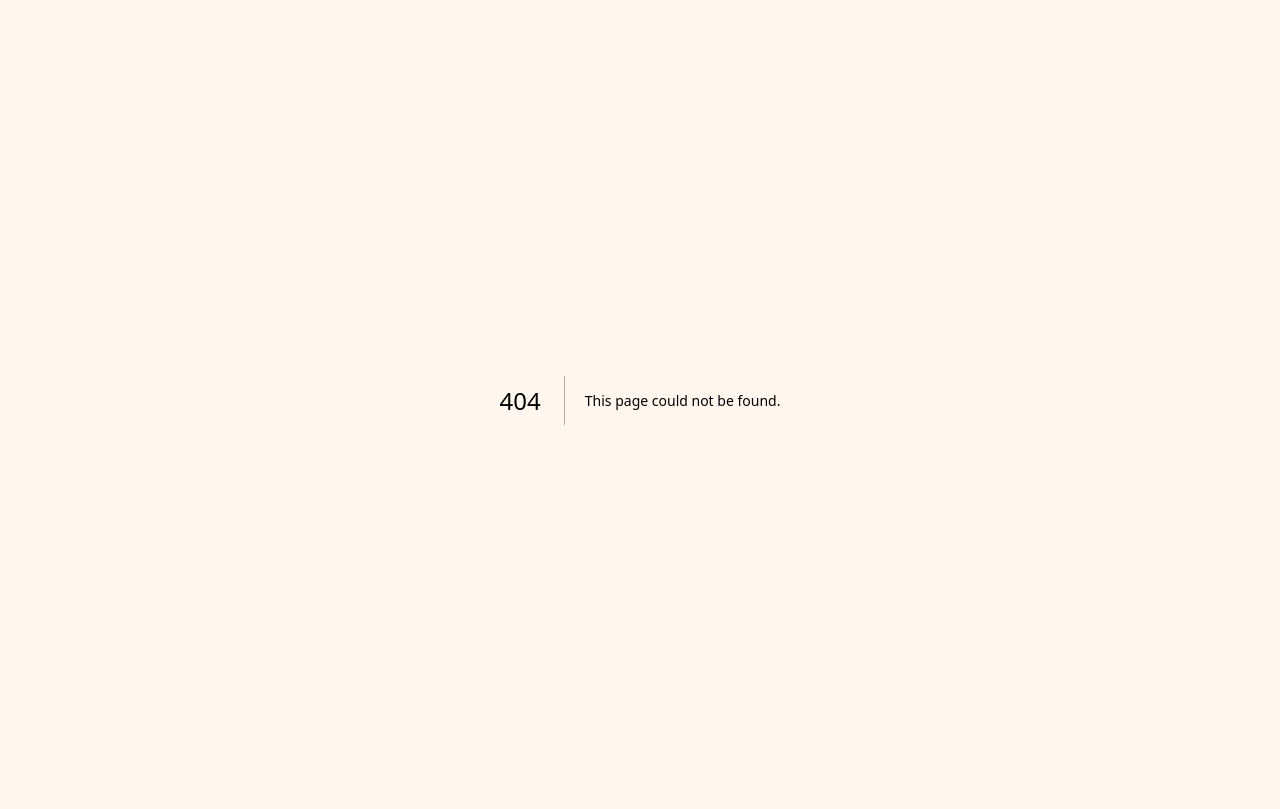
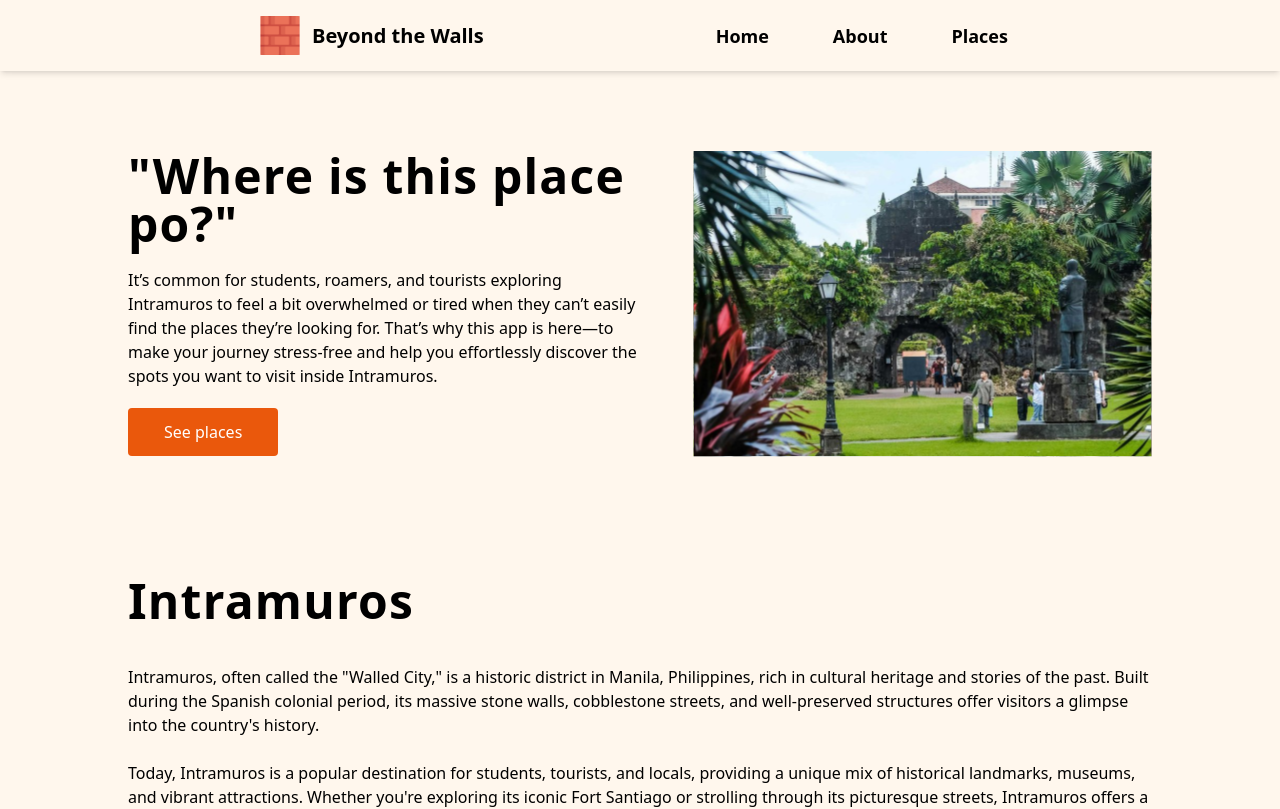
Before and after one commit to IEMDomain04/Beyond-The-Walls, a Next.js app: page /pages/about in a window 1280 px wide. Before the commit this address had no page. Shown: the top 809 px of the page. Built offline with nearby package versions, Linux system fonts and the light colour scheme.

Commit message:
Static Design Implemented

```diff
--- a/src/app/page.tsx
+++ b/src/app/page.tsx
@@ -24,14 +24,14 @@ export default function Homepage() {
             <button
               className="py-3 px-9 text-white rounded cursor-pointer duration-300 bg-orange-600 hover:bg-orange-800 max-sm:"
               type="button"
-              onClick={() => handleNavigation('/places')}
+              onClick={() => handleNavigation('/pages/places')}
             >
               See places
             </button>
             <button
               className="py-3 px-9 text-white rounded cursor-pointer duration-300 bg-green-600 hover:bg-green-800 max-sm:"
               type="button"
-              onClick={() => handleNavigation('/about')}
+              onClick={() => handleNavigation('/pages/about')}
             >
               Learn more
             </button>
--- a/src/app/about/page.tsx
+++ b/src/app/pages/about/page.tsx
@@ -20,7 +20,7 @@ export default function About() {
                     <p className="w-11/12 max-sm:text-xs max-sm:w-11/12">It’s common for students, roamers, and tourists exploring Intramuros to feel a bit overwhelmed or tired when they can’t easily find the places they’re looking for. That’s why this app is here—to make your journey stress-free and help you effortlessly discover the spots you want to visit inside Intramuros.</p>
                     <button className="py-3 px-9 text-white rounded cursor-pointer duration-300 bg-orange-600 hover:bg-orange-800 max-sm:w-full"
                     type="button"
-                    onClick={() => handleNavigation('/places')}>See places</button>
+                    onClick={() => handleNavigation('/pages/places')}>See places</button>
                 </div>
                 <Image src="/assets/about1-image.svg" width={500} height={400} alt="Intramuros thumbnail" />
             </section>
--- a/src/app/places/page.tsx
+++ b/src/app/pages/places/page.tsx
@@ -3,6 +3,7 @@
 
 import Navbar from "@/components/Navbar";
 import Image from "next/image";
+import { useRouter } from "next/navigation";
 import Information from "@/database/PlacesInformation"; // Use default import
 
 const categories = [
@@ -13,6 +14,12 @@ const categories = [
 ];
 
 export default function Places() {
+  const router = useRouter();
+
+  const handleNavigation = (path: string) => {
+    router.push(path);
+  };
+
   return (
     <div>
       <Navbar />
@@ -51,7 +58,8 @@ export default function Places() {
                 <h1 className="text-placeTitle font-bold">{place.title}</h1>
                 <h2 className="text-placeDesc">{place.description}</h2>
               </div>
-              <button className="w-full rounded-xl text-white py-2 bg-buttonCard" type="button">
+              <button className="w-full rounded-xl text-white py-2 bg-buttonCard" type="button"
+              onClick={() => handleNavigation('/pages/about')}>
                 Know more
               </button>
             </div>
--- a/src/components/Navbar.tsx
+++ b/src/components/Navbar.tsx
@@ -6,8 +6,8 @@ import { useRouter } from "next/navigation";
 
 const links = [
   {name: 'Home', href: '/'},
-  {name: 'About', href: '/about'},
-  {name: 'Places', href: '/places'},
+  {name: 'About', href: '/pages/about'},
+  {name: 'Places', href: '/pages/places'},
 ]
 
 export default function Navbar() {
```
Also changed, not shown: src/app/pages/admin/page.tsx (renamed from src/app/admin/page.tsx).
